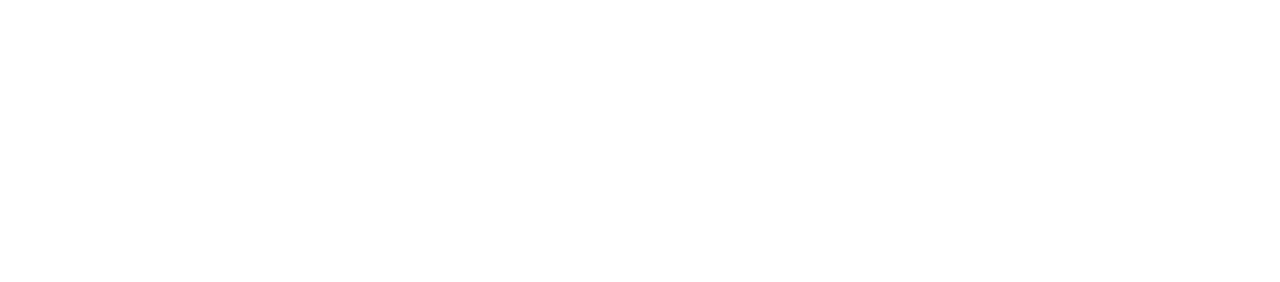
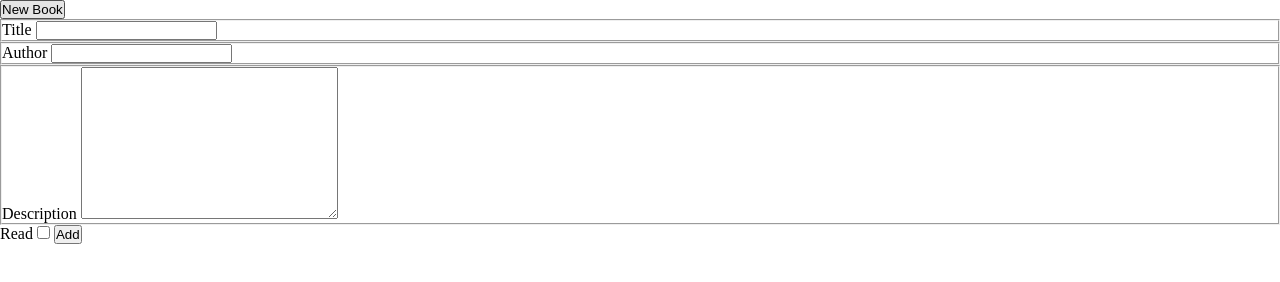
Before and after one commit to davidovicd/Library, a plain HTML site: page index.html in a window 1280 px wide. Drawn offline with Linux system fonts and the light colour scheme.

Commit message:
added static html

```diff
--- a/index.html
+++ b/index.html
@@ -7,7 +7,31 @@
   <title>Book Library</title>
 </head>
 <body>
+  <button class="newBook">New Book</button>
 
+  <form action="" class="hidden">
+    <fieldset>
+      <label for="title">Title</label>
+      <input type="text" name="title" id="title">
+    </fieldset>
+    <fieldset>
+      <label for="author">Author</label>
+      <input type="text" name="author" id="author">
+    </fieldset>
+    <fieldset>
+      <label for="description">Description</label>
+      <textarea name="description" id="description" cols="30" rows="10"></textarea>
+    </fieldset>
+
+    <label for="read">Read</label>
+    <input type="checkbox" name="read" id="read">
+
+    <button class="add" type="submit">Add</button>
+  </form>
+
+  <div class="books">
+
+  </div>
   <script src="main.js"></script>
 </body>
 </html>
--- a/main.js
+++ b/main.js
@@ -0,0 +1,9 @@
+const books = [];
+
+function Book() {
+  // constructor
+}
+
+function addBookLibrary(){
+  // do something here
+}
```
